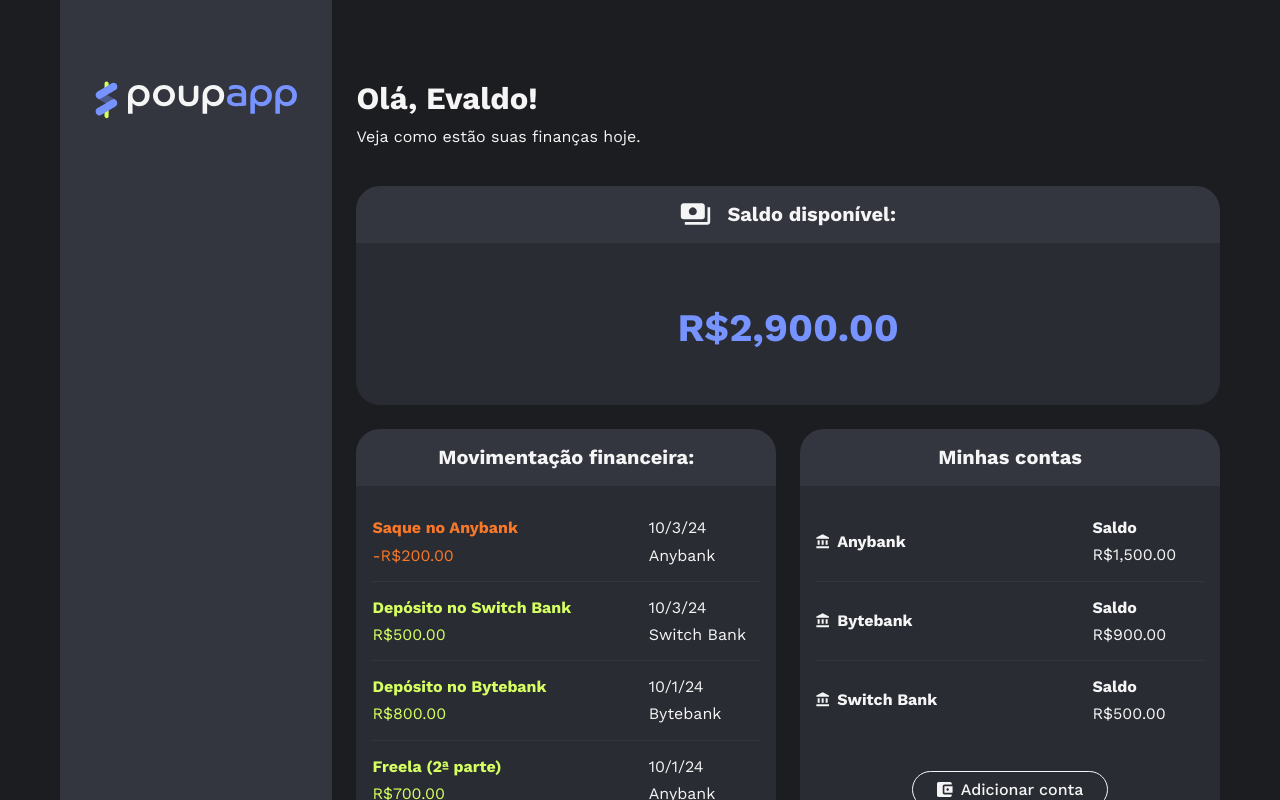
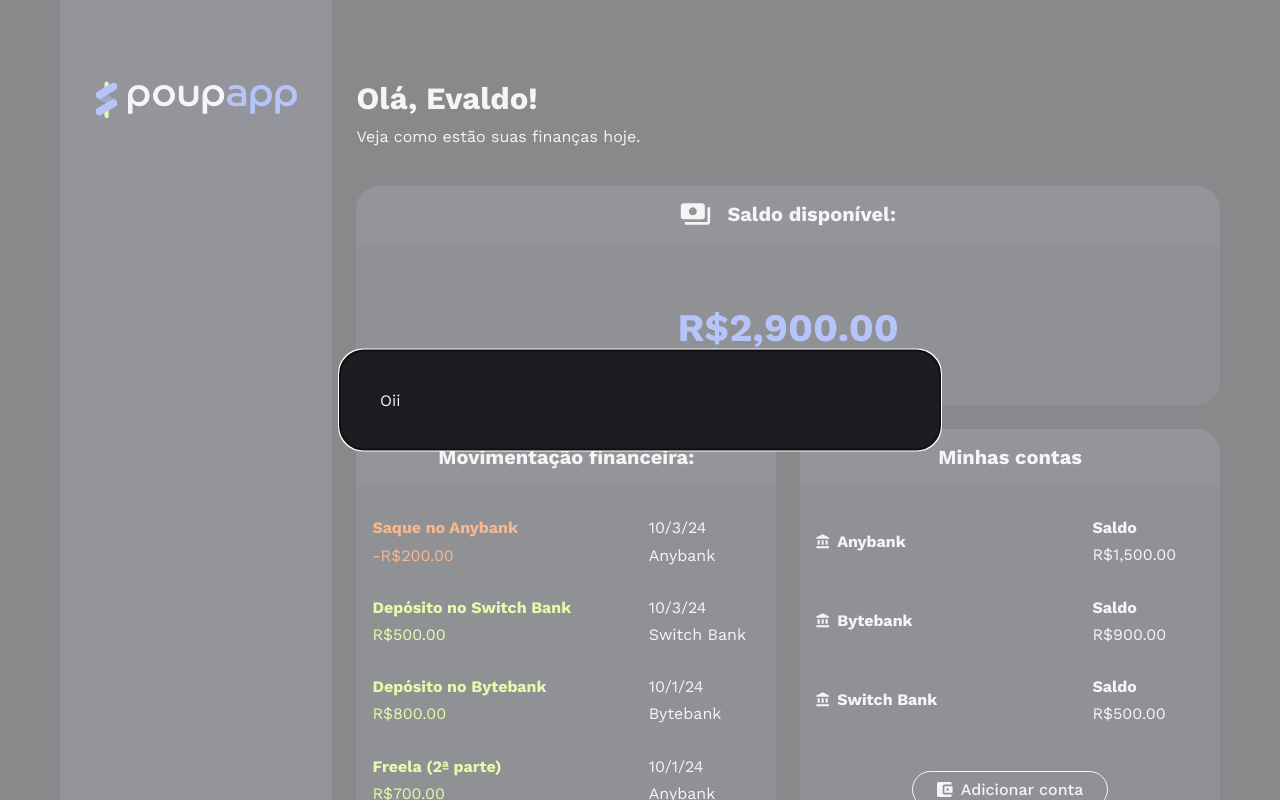
Before and after one commit to antonio-evaldo/4457-angular-19-curso-3-projeto, an Angular app: page / in a window 1280 px wide. Shown: the top 800 px of the page. Built offline with nearby package versions, Linux system fonts and the light colour scheme.

Commit message:
Vídeo 4.2: Abrindo o modal de transações

```diff
--- a/src/app/componentes/area-financeira/transacoes/transacoes.component.css
+++ b/src/app/componentes/area-financeira/transacoes/transacoes.component.css
@@ -11,3 +11,23 @@
 .icone-moeda {
   width: 1rem;
 }
+
+.dialog::backdrop {
+  opacity: 0.5;
+  background: var(--texto);
+}
+
+.dialog {
+  position: fixed;
+  left: 50%;
+  top: 50%;
+  transform: translate(-50%, -50%);
+
+  border: 0;
+  border-radius: 1.5rem;
+  padding: 2.5rem;
+  width: calc(100% - 2rem);
+  max-width: 37.5rem;
+  background: var(--fundo-geral);
+  color: var(--texto);
+}
--- a/src/app/componentes/area-financeira/transacoes/transacoes.component.html
+++ b/src/app/componentes/area-financeira/transacoes/transacoes.component.html
@@ -23,6 +23,6 @@
   </div>
 </app-card>
 
-<dialog #modal>
+<dialog class="dialog" #modal>
   Oii
 </dialog>
--- a/src/app/componentes/area-financeira/transacoes/transacoes.component.ts
+++ b/src/app/componentes/area-financeira/transacoes/transacoes.component.ts
@@ -1,4 +1,4 @@
-import { Component, input, viewChild } from '@angular/core';
+import { afterRender, Component, ElementRef, input, viewChild } from '@angular/core';
 import { TransacaoComponent } from "./transacao/transacao.component";
 import { TipoTransacao, Transacao } from '../../../modelos/transacao';
 import { BotaoComponent } from "../../botao/botao.component";
@@ -13,9 +13,15 @@
 export class TransacoesComponent {
   transacoes = input.required<Transacao[]>();
 
-  modal = viewChild('modal');
+  modal = viewChild.required<ElementRef<HTMLDialogElement>>('modal');
+
+  constructor() {
+    afterRender(() => {
+      this.modal().nativeElement.showModal();
+    });
+  }
 
   abrirModal() {
-    console.log(this.modal());
+    this.modal().nativeElement.showModal();
   }
 }
```
Lines whose indentation alone changed are shown as unchanged.
